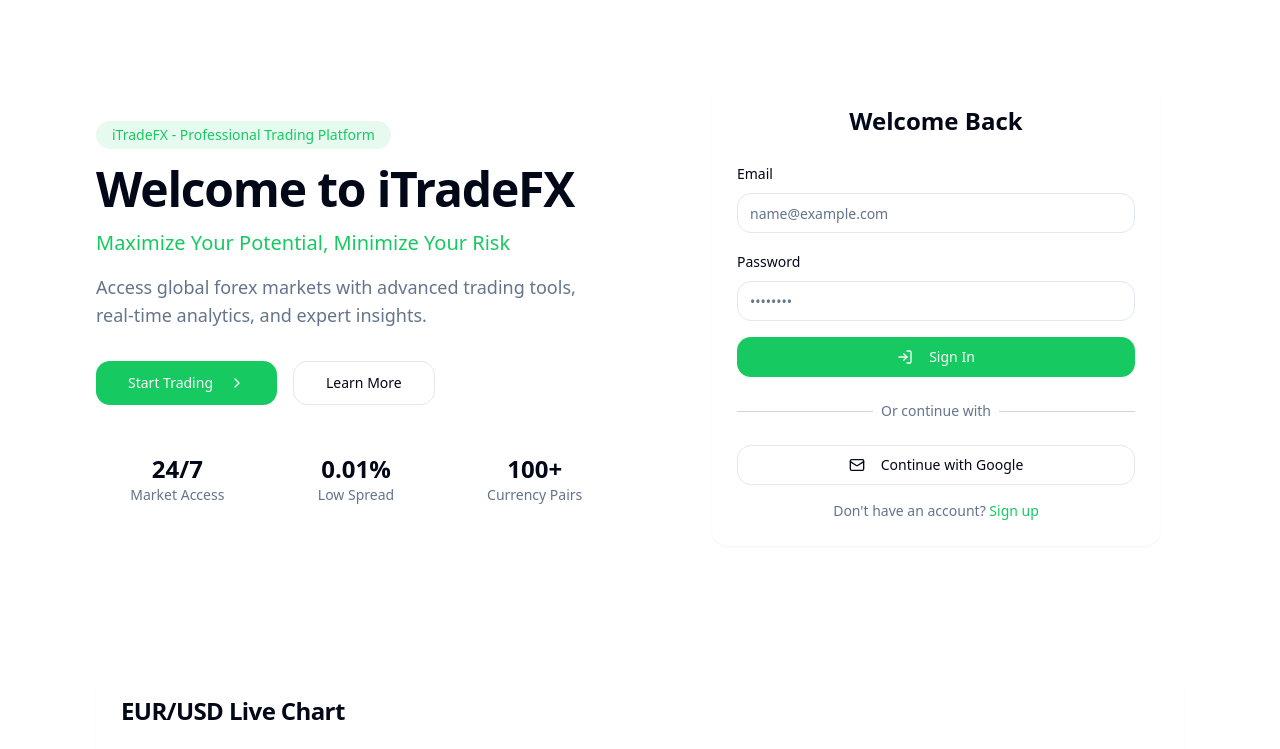
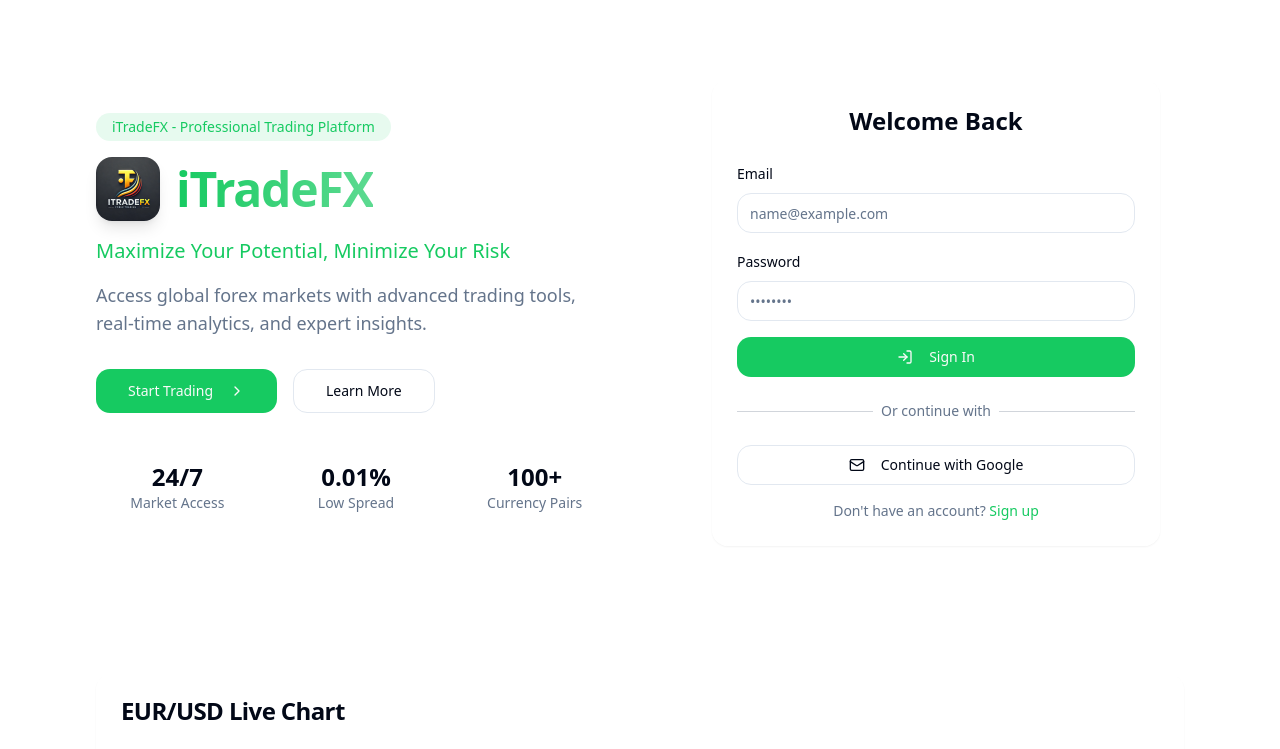
Before and after one commit to udhayareena/forex-venture-hub, a React (Vite) app: page / in a window 1280 px wide. Shown: the top 749 px of the page. Built offline with nearby package versions, Linux system fonts and the light colour scheme.

Commit message:
Add stylish logo
The commit adds a new logo with a more stylish look.

```diff
--- a/src/pages/Index.tsx
+++ b/src/pages/Index.tsx
@@ -16,9 +16,16 @@ const Index = () => {
                 <span className="inline-block px-4 py-1 rounded-full bg-secondary/10 text-secondary text-sm font-medium">
                   iTradeFX - Professional Trading Platform
                 </span>
-                <h1 className="text-4xl md:text-5xl font-bold tracking-tight">
-                  Welcome to iTradeFX
-                </h1>
+                <div className="flex items-center gap-4 mb-4">
+                  <img
+                    src="/lovable-uploads/54d3d90c-1c8e-4006-82de-078744600d13.png"
+                    alt="iTradeFX Logo"
+                    className="h-16 w-auto shadow-lg rounded-lg"
+                  />
+                  <h1 className="text-4xl md:text-5xl font-bold tracking-tight bg-clip-text text-transparent bg-gradient-to-r from-secondary to-secondary/70">
+                    iTradeFX
+                  </h1>
+                </div>
                 <p className="text-xl font-medium text-secondary">
                   Maximize Your Potential, Minimize Your Risk
                 </p>
```
Also changed, not shown: public/lovable-uploads/54d3d90c-1c8e-4006-82de-078744600d13.png (added).
